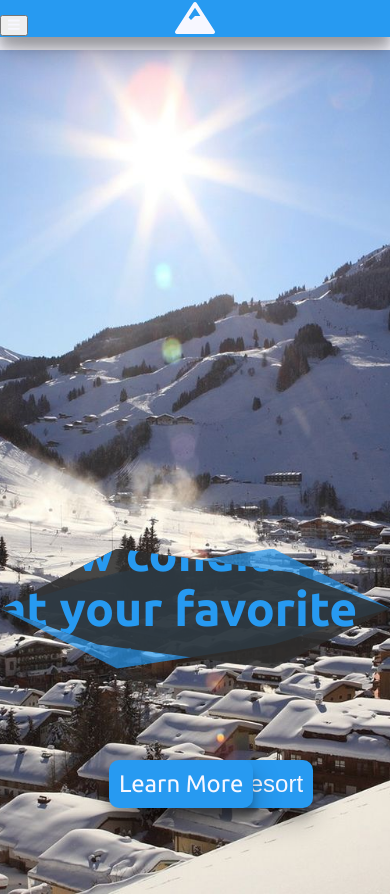
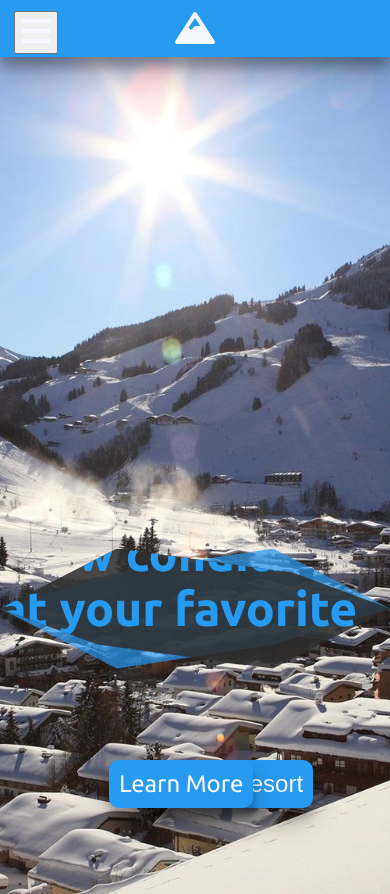
Before and after one commit to twalk2/bottega-capstone, a React (Create React App) app: page / in a window 390 px wide. Built offline with nearby package versions, Linux system fonts and the light colour scheme.

Commit message:
adjusted padding and positioning on nav icons

```diff
--- a/src/Nav.js
+++ b/src/Nav.js
@@ -49,7 +49,7 @@ const Nav = props => {
         return (
           <div
             className="icon-wrapper"
-            style={{ position: "absolute", left: "0%" }}
+            style={{ position: "absolute", left: "1%", top: "2%" }}
           >
             <button onClick={() => setToggleDrop(!toggleDrop)}>
               <FontAwesomeIcon icon="bars" />
@@ -61,7 +61,7 @@ const Nav = props => {
           <div>
             <div
               className="icon-wrapper"
-              style={{ position: "absolute", left: "0%", top: "0%" }}
+              style={{ position: "absolute", left: "1%", top: "2%" }}
             >
               <button onClick={() => setToggleDrop(!toggleDrop)}>
                 <FontAwesomeIcon icon="bars" />
--- a/src/styles/Nav.scss
+++ b/src/styles/Nav.scss
@@ -67,11 +67,13 @@
 
     .icon-wrapper {
       font-size: 2em;
-
+      padding: 10px;
       button {
         color: $white;
         text-decoration: none;
         transition: 0.5s ease-in-out;
+        background-color: none;
+        font-size: 1em;
 
         &:hover {
           color: $black;
```
